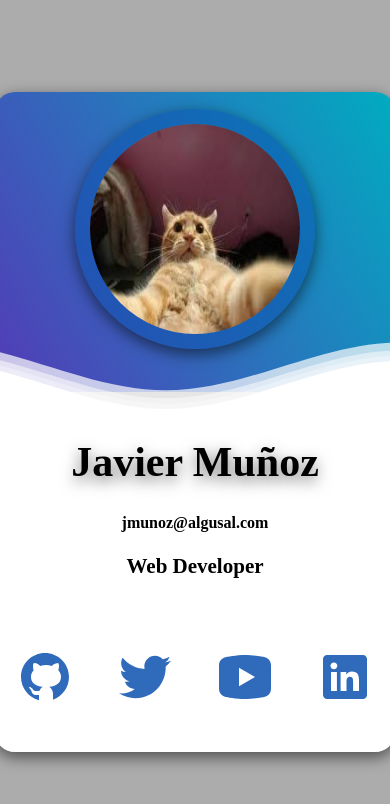
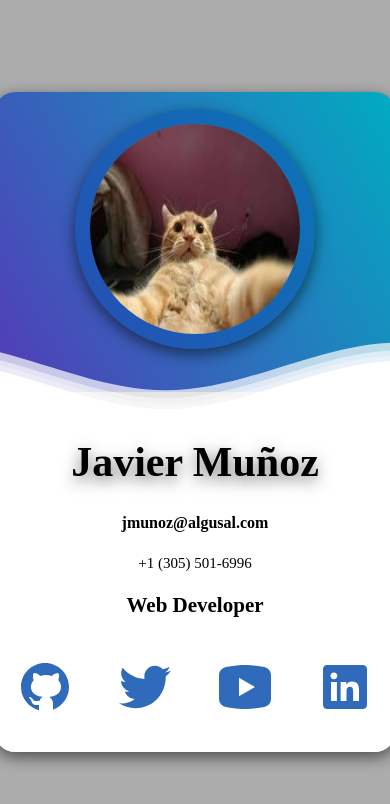
Before and after one commit to guniversecr/PresentationCard, a plain HTML site: page index.html in a window 390 px wide. Drawn offline with Linux system fonts and the light colour scheme; a web font is replaced by a local one.

Commit message:
Adding Phone Number

```diff
--- a/assets/css/styles.css
+++ b/assets/css/styles.css
@@ -18,6 +18,7 @@ h3 {
     font-size: 21px;
 
 }
+
 
 h2, h3, h4 {
 
@@ -108,6 +109,22 @@ svg.social-icons:hover {
 
 }
 
+.contact {
+
+    font-family: Aclonica;
+    font-size: 15px;
+    color: black;
+    text-decoration: none;
+
+}
+
+.contact:hover {
+
+    font-size: 17px;
+    transition: ease-in-out 0.1s;
+
+}
+
 .footer {
 
     position: relative;
@@ -115,7 +132,7 @@ svg.social-icons:hover {
     justify-content: space-around;
     width: 400px;
     height: 105px;
-    top: 555px;
+    top: 565px;
     border-radius: 0 0 20px 20px;
     z-index: 10;
 
--- a/index.html
+++ b/index.html
@@ -32,13 +32,19 @@
             </svg>
         </div>
 
+        <!-- Personal Infromation -->
+
         <div class="info">
             <h1>Javier Muñoz</h1>
             <h4>jmunoz@algusal.com</h4>
+            <a class="contact" href="1-305-501-6996">+1 (305) 501-6996</a>
             <h3>Web Developer</h3>
         </div>
 
         <div class="footer">
+
+            <!-- GitHub -->
+
             <div class="svg1">
                 <a href="https://github.com/guniversecr" target="_blanck">
                     <?xml version="1.0"?>
@@ -50,8 +56,10 @@
                 </a>
             </div>
 
+            <!-- Twitter -->
+
             <div class="svg2">
-                <a href="#" target="_blank">
+                <a href="https://twitter.com/guniversecr" target="_blank">
                     <?xml version="1.0"?>
                     <svg class="social-icons" xmlns="http://www.w3.org/2000/svg"  viewBox="0 0 30 30" width="60" height="60px">
 
@@ -60,6 +68,8 @@
                     </svg>
                 </a>
             </div>
+
+            <!-- Youtube -->
 
             <div class="svg3">
                 <a href="https://www.youtube.com/channel/UCmibBZs5qd_uGjdbBw0IxeA" target="_blank">
@@ -71,6 +81,8 @@
                     </svg>
                 </a>
             </div>
+
+            <!-- LinkedIn -->
 
             <div class="svg4">
                 <a href="https://www.linkedin.com/in/javier-mu%C3%B1oz-abba91159/" target="_blank">
@@ -84,7 +96,6 @@
             </div>
         </div>
 
-
     </div>
 
   </body>
```
